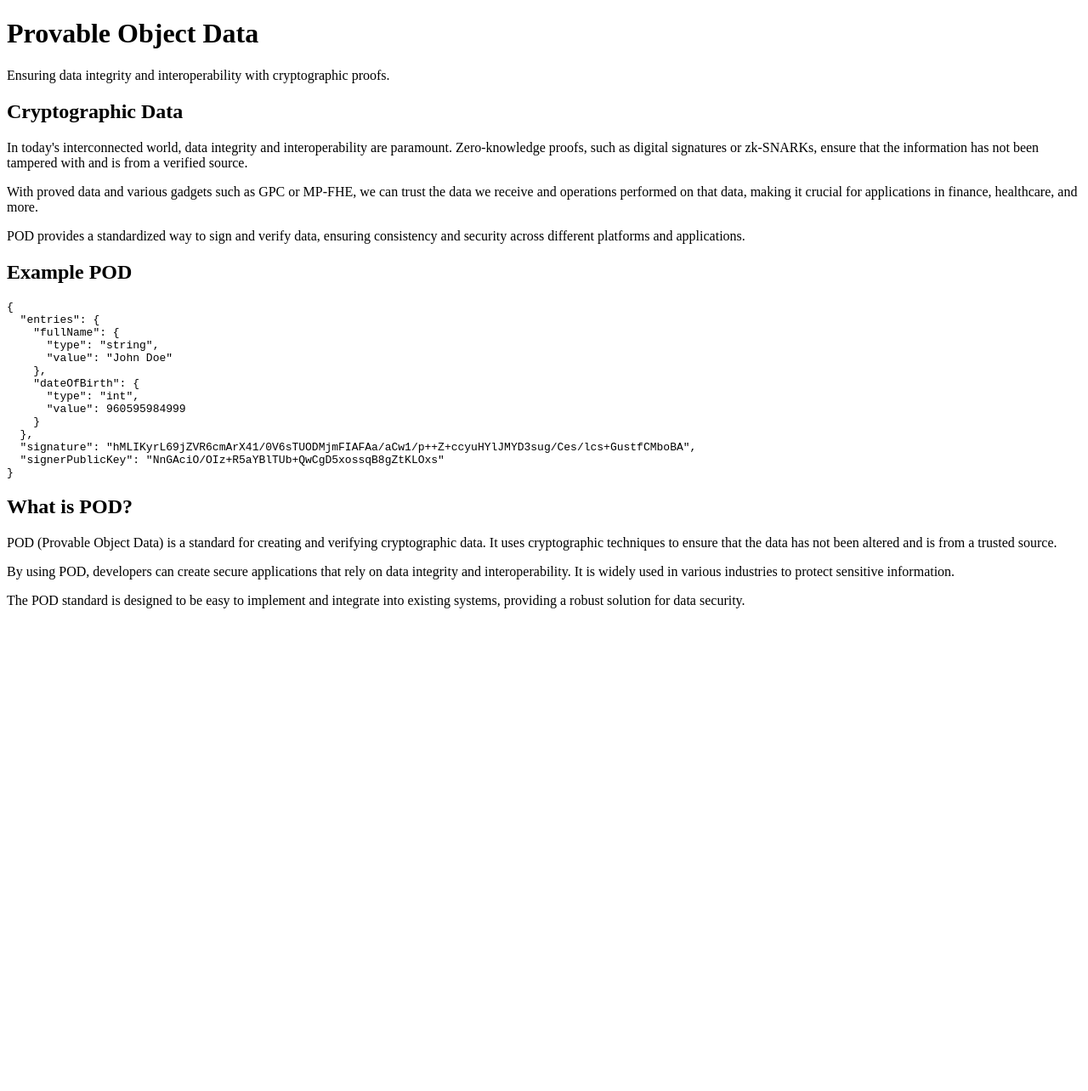
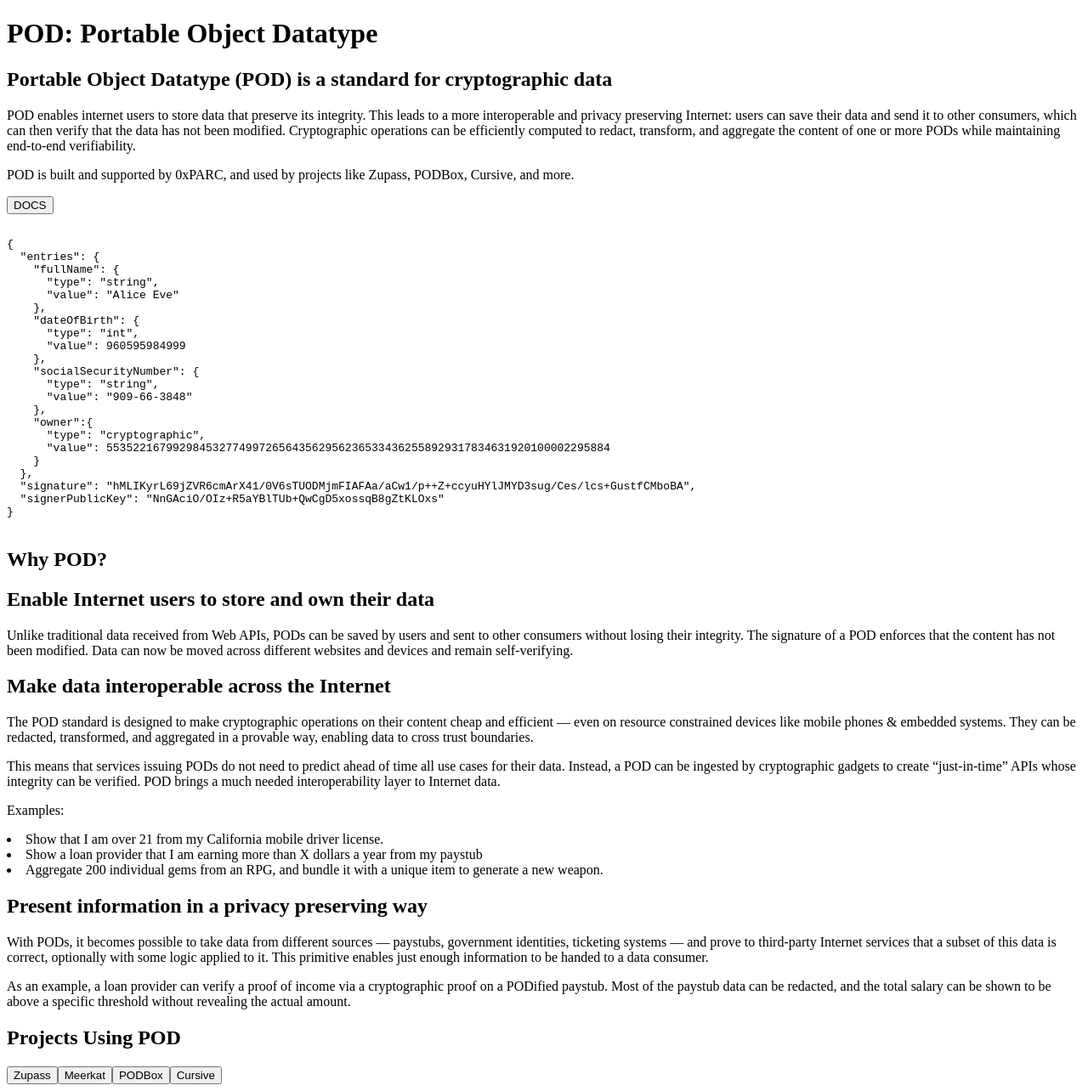
Before and after one commit to 0xPARC/pod.org, a Next.js app: page / in a window 1280 px wide. Shown: the whole page at 85% size. Before the commit the page ends 800 px from the top, so only its background shows below. Built offline with nearby package versions, Linux system fonts and the light colour scheme.

Commit message:
feat: new MVP design - super basic

```diff
--- a/app/layout.tsx
+++ b/app/layout.tsx
@@ -5,6 +5,13 @@
 import { twMerge } from "tailwind-merge";
 import localFont from "next/font/local";
 import Logo from "../components/Logo";
+// import { Button } from "@/components/ui/button"
+
+const Button = ({ children }) => (
+  <button className="inline-flex items-center justify-center whitespace-nowrap rounded-md text-md font-medium ring-offset-background transition-colors focus-visible:outline-none focus-visible:ring-2 focus-visible:ring-ring focus-visible:ring-offset-2 disabled:pointer-events-none disabled:opacity-50 border border-input bg-background hover:bg-accent hover:text-accent-foreground h-10 px-4 py-2">
+    {children}
+  </button>
+);
 
 const supplyMono = localFont({
   src: "../public/fonts/PPSupplyMono-Regular.woff2",
@@ -34,87 +41,133 @@
 
 export default function Layout({ children }: Props) {
   return (
-    <html lang="en">
-      <body>
-        <div className="min-h-screen p-8 bg-gray-100">
-          <div className="text-center mb-12">
-            <div className="flex items-center justify-center mb-4">
-              {/* <Logo width="60" height="60" /> */}
-              <h1 className="text-4xl font-bold mb-4">Provable Object Data</h1>
-            </div>
-            <p className="text-gray-600">
-              Ensuring data integrity and interoperability with cryptographic
-              proofs.
+    <div className="flex flex-col items-center w-full min-h-screen bg-gray-100">
+      <header className="w-full bg-primary text-primary-foreground p-6 h-24">
+        <h1 className="text-3xl font-bold">POD: Portable Object Datatype</h1>
+      </header>
+      <main className="flex-1 w-full">
+        <section
+          id="hero"
+          className="flex flex-col md:flex-row items-end p-6 bg-white rounded-md shadow-md h-[calc(100vh-96px)]"
+        >
+          {/* <div className="w-full max-w-3xl space-y-4"> */}
+          <div className="w-full md:w-1/2 space-y-4 pr-12">
+            <h2 className="text-2xl font-semibold">
+              Portable Object Datatype (POD) is a standard for cryptographic
+              data
+            </h2>
+            <p className="text-md mt-2">
+              POD enables internet users to store data that preserve its
+              integrity. This leads to a more interoperable and privacy
+              preserving Internet: users can save their data and send it to
+              other consumers, which can then verify that the data has not been
+              modified. Cryptographic operations can be efficiently computed to
+              redact, transform, and aggregate the content of one or more PODs
+              while maintaining end-to-end verifiability.
             </p>
+            <p className="text-md mt-2">
+              POD is built and supported by 0xPARC, and used by projects like
+              Zupass, PODBox, Cursive, and more.
+            </p>
+            <Button>DOCS</Button>
           </div>
-          <div className="grid grid-cols-1 gap-8 md:grid-cols-3">
-            <div className="bg-white p-6 rounded-lg shadow-md">
-              <h2 className="text-2xl font-bold mb-4">Cryptographic Data</h2>
-              <p className="text-gray-700 mb-2">
-                In today's interconnected world, data integrity and
-                interoperability are paramount. Zero-knowledge proofs, such as
-                digital signatures or zk-SNARKs, ensure that the information has
-                not been tampered with and is from a verified source.
-              </p>
-              <p className="text-gray-700 mb-2">
-                With proved data and various gadgets such as GPC or MP-FHE, we
-                can trust the data we receive and operations performed on that
-                data, making it crucial for applications in finance, healthcare,
-                and more.
-              </p>
-              <p className="text-gray-700">
-                POD provides a standardized way to sign and verify data,
-                ensuring consistency and security across different platforms and
-                applications.
-              </p>
-            </div>
-            <div className="bg-white p-6 rounded-lg shadow-md">
-              <h2 className="text-2xl font-bold mb-4 text-center">
-                Example POD
-              </h2>
-              <pre className="bg-gray-100 p-4 rounded-lg overflow-auto">
-                <code className="text-sm text-gray-800">{`{
+          {/* </div> */}
+          <div className="w-full md:w-1/2 mt-4 md:mt-0 md:ml-4 bg-gray-200 rounded-md overflow-x-auto">
+            <pre className="p-4 text-md text-left font-mono">{`
+{
   "entries": {
     "fullName": {
       "type": "string",
-      "value": "John Doe"
+      "value": "Alice Eve"
     },
     "dateOfBirth": {
       "type": "int",
       "value": 960595984999
+    },
+    "socialSecurityNumber": {
+      "type": "string",
+      "value": "909-66-3848"
+    },
+    "owner":{
+      "type": "cryptographic",
+      "value": 5535221679929845327749972656435629562365334362558929317834631920100002295884
     }
   },
   "signature": "hMLIKyrL69jZVR6cmArX41/0V6sTUODMjmFIAFAa/aCw1/p++Z+ccyuHYlJMYD3sug/Ces/lcs+GustfCMboBA",
   "signerPublicKey": "NnGAciO/OIz+R5aYBlTUb+QwCgD5xossqB8gZtKLOxs"
-}`}</code>
-              </pre>
-            </div>
-            <div className="bg-white p-6 rounded-lg shadow-md">
-              <div className="flex items-center mb-4">
-                <h2 className="text-2xl font-bold">What is POD?</h2>
-                {/* <Logo width="40" height="40" /> */}
-                {/* <h2 className="text-2xl font-bold"></h2> */}
-              </div>
-              <p className="text-gray-700 mb-2">
-                POD (Provable Object Data) is a standard for creating and
-                verifying cryptographic data. It uses cryptographic techniques
-                to ensure that the data has not been altered and is from a
-                trusted source.
-              </p>
-              <p className="text-gray-700 mb-2">
-                By using POD, developers can create secure applications that
-                rely on data integrity and interoperability. It is widely used
-                in various industries to protect sensitive information.
-              </p>
-              <p className="text-gray-700">
-                The POD standard is designed to be easy to implement and
-                integrate into existing systems, providing a robust solution for
-                data security.
-              </p>
-            </div>
+}
+              `}</pre>
           </div>
-        </div>
-      </body>
-    </html>
+        </section>
+        <section id="what-you-can-do" className="p-6 bg-white">
+          <h1 className="text-3xl font-bold">Why POD?</h1>
+          <h2 className="text-2xl font-semibold mt-8">
+            Enable Internet users to store and own their data
+          </h2>
+          <p className="text-md mt-4">
+            Unlike traditional data received from Web APIs, PODs can be saved by
+            users and sent to other consumers without losing their integrity.
+            The signature of a POD enforces that the content has not been
+            modified. Data can now be moved across different websites and
+            devices and remain self-verifying.
+          </p>
+          <h2 className="text-2xl font-semibold mt-8">
+            Make data interoperable across the Internet
+          </h2>
+          <p className="text-md mt-4">
+            The POD standard is designed to make cryptographic operations on
+            their content cheap and efficient — even on resource constrained
+            devices like mobile phones & embedded systems. They can be redacted,
+            transformed, and aggregated in a provable way, enabling data to
+            cross trust boundaries.
+          </p>
+          <p className="text-md mt-4">
+            This means that services issuing PODs do not need to predict ahead
+            of time all use cases for their data. Instead, a POD can be ingested
+            by cryptographic gadgets to create “just-in-time” APIs whose
+            integrity can be verified. POD brings a much needed interoperability
+            layer to Internet data.
+          </p>
+          <p className="text-md mt-4">Examples:</p>
+          <li className="text-md mt-2">
+            Show that I am over 21 from my California mobile driver license.
+          </li>
+          <li className="text-md mt-2">
+            Show a loan provider that I am earning more than X dollars a year
+            from my paystub
+          </li>
+          <li className="text-md mt-2">
+            Aggregate 200 individual gems from an RPG, and bundle it with a
+            unique item to generate a new weapon.
+          </li>
+
+          <h2 className="text-2xl font-semibold mt-8">
+            Present information in a privacy preserving way
+          </h2>
+          <p className="text-md mt-4">
+            With PODs, it becomes possible to take data from different sources —
+            paystubs, government identities, ticketing systems — and prove to
+            third-party Internet services that a subset of this data is correct,
+            optionally with some logic applied to it. This primitive enables
+            just enough information to be handed to a data consumer.
+          </p>
+          <p className="text-md mt-4">
+            As an example, a loan provider can verify a proof of income via a
+            cryptographic proof on a PODified paystub. Most of the paystub data
+            can be redacted, and the total salary can be shown to be above a
+            specific threshold without revealing the actual amount.
+          </p>
+        </section>
+        <section id="projects-using-pod" className="p-6 bg-white">
+          <h1 className="text-3xl font-bold">Projects Using POD</h1>
+          <div className="grid grid-cols-2 gap-4 mt-8">
+            <Button>Zupass</Button>
+            <Button>Meerkat</Button>
+            <Button>PODBox</Button>
+            <Button>Cursive</Button>
+          </div>
+        </section>
+      </main>
+    </div>
   );
 }
```
